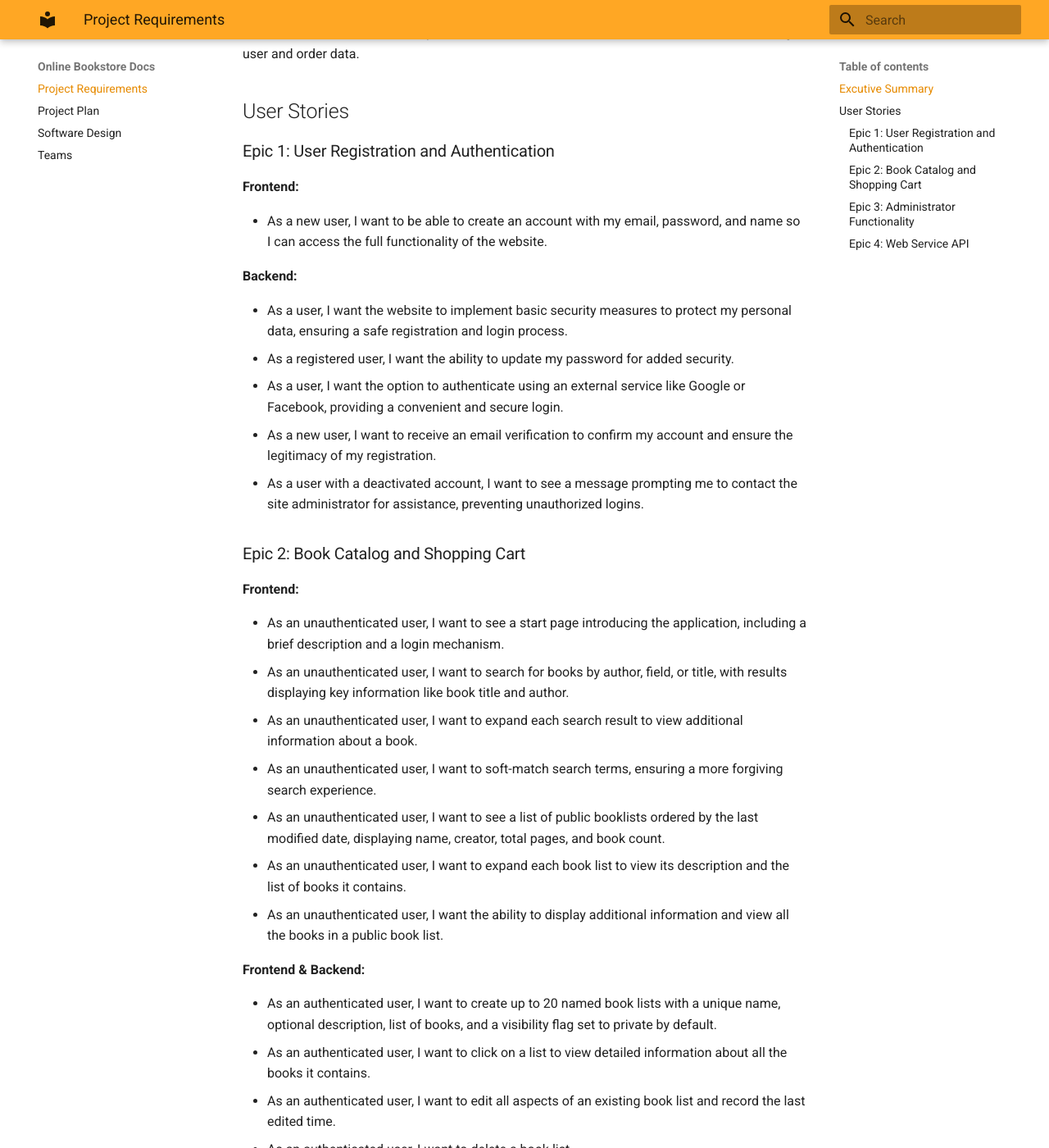
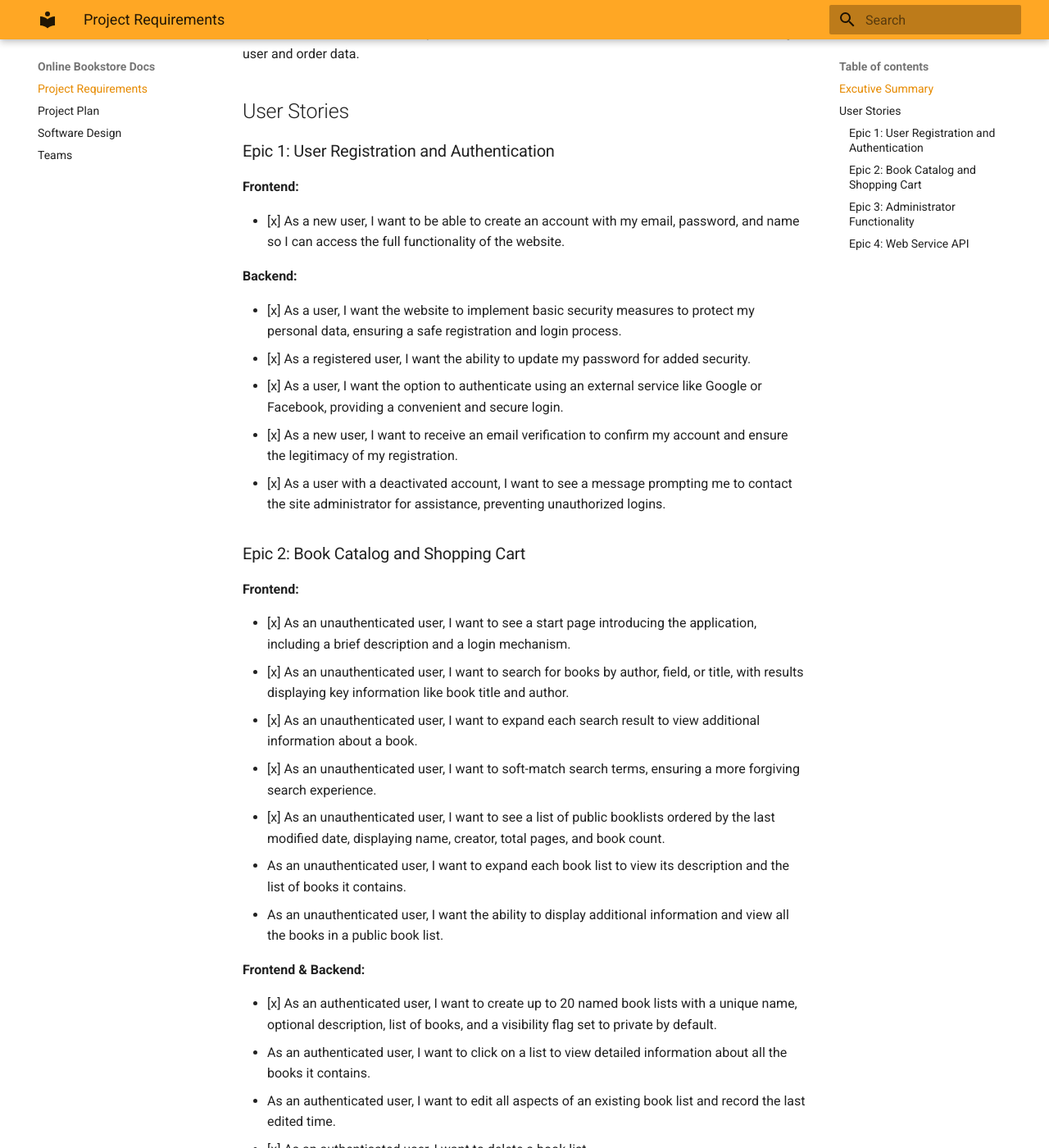
Before and after one commit to ECE9065-Group3/Project-Doc, an MkDocs documentation site: the page built from docs/docs/index.md, in a window 1280 px wide and 1400 px high, scrolled down 306 px. Shown: the whole window at 82% size. Built offline with MkDocs 1.6.1 and Material for MkDocs 9.7.7, drawn with Linux system fonts in a browser that asks for light colours; some of the changed text lies outside the part shown.

Commit message:
Update docs

```diff
--- a/docs/docs/index.md
+++ b/docs/docs/index.md
@@ -7,33 +7,33 @@ In response to the growing demand for a seamless and feature-rich online booksto
 ### Epic 1: User Registration and Authentication
 **Frontend:**
 
-- As a new user, I want to be able to create an account with my email, password, and name so I can access the full functionality of the website.
+- [x] As a new user, I want to be able to create an account with my email, password, and name so I can access the full functionality of the website.
 
 **Backend:**
 
-- As a user, I want the website to implement basic security measures to protect my personal data, ensuring a safe registration and login process.
-- As a registered user, I want the ability to update my password for added security.
-- As a user, I want the option to authenticate using an external service like Google or Facebook, providing a convenient and secure login.
-- As a new user, I want to receive an email verification to confirm my account and ensure the legitimacy of my registration.
-- As a user with a deactivated account, I want to see a message prompting me to contact the site administrator for assistance, preventing unauthorized logins.
+- [x] As a user, I want the website to implement basic security measures to protect my personal data, ensuring a safe registration and login process.
+- [x] As a registered user, I want the ability to update my password for added security.
+- [x] As a user, I want the option to authenticate using an external service like Google or Facebook, providing a convenient and secure login.
+- [x] As a new user, I want to receive an email verification to confirm my account and ensure the legitimacy of my registration.
+- [x] As a user with a deactivated account, I want to see a message prompting me to contact the site administrator for assistance, preventing unauthorized logins.
 
 ### Epic 2: Book Catalog and Shopping Cart
 **Frontend:**
 
-- As an unauthenticated user, I want to see a start page introducing the application, including a brief description and a login mechanism.
-- As an unauthenticated user, I want to search for books by author, field, or title, with results displaying key information like book title and author.
-- As an unauthenticated user, I want to expand each search result to view additional information about a book.
-- As an unauthenticated user, I want to soft-match search terms, ensuring a more forgiving search experience.
-- As an unauthenticated user, I want to see a list of public booklists ordered by the last modified date, displaying name, creator, total pages, and book count.
+- [x] As an unauthenticated user, I want to see a start page introducing the application, including a brief description and a login mechanism.
+- [x] As an unauthenticated user, I want to search for books by author, field, or title, with results displaying key information like book title and author.
+- [x] As an unauthenticated user, I want to expand each search result to view additional information about a book.
+- [x] As an unauthenticated user, I want to soft-match search terms, ensuring a more forgiving search experience.
+- [x] As an unauthenticated user, I want to see a list of public booklists ordered by the last modified date, displaying name, creator, total pages, and book count.
 - As an unauthenticated user, I want to expand each book list to view its description and the list of books it contains.
 - As an unauthenticated user, I want the ability to display additional information and view all the books in a public book list.
 
 **Frontend & Backend:**
 
-- As an authenticated user, I want to create up to 20 named book lists with a unique name, optional description, list of books, and a visibility flag set to private by default.
+- [x] As an authenticated user, I want to create up to 20 named book lists with a unique name, optional description, list of books, and a visibility flag set to private by default.
 - As an authenticated user, I want to click on a list to view detailed information about all the books it contains.
 - As an authenticated user, I want to edit all aspects of an existing book list and record the last edited time.
-- As an authenticated user, I want to delete a book list.
+- [x] As an authenticated user, I want to delete a book list.
 - As an authenticated user, I want to add a review to any public book list.
 
 ### Epic 3: Administrator Functionality
@@ -47,6 +47,6 @@ In response to the growing demand for a seamless and feature-rich online booksto
 ### Epic 4: Web Service API
 **Backend:**
 
-- As a developer, I want to design and implement a clear and appropriate API, defining endpoints, specifying HTTP request methods, and describing expected request and response formats.
-- As a developer, I want to ensure the API design is consistent with the required functionality, including interactions with the database.
-- As a developer, I want to build the web application by integrating and effectively utilizing the designed API for full functionality, including database operations.
+- [x] As a developer, I want to design and implement a clear and appropriate API, defining endpoints, specifying HTTP request methods, and describing expected request and response formats.
+- [x] As a developer, I want to ensure the API design is consistent with the required functionality, including interactions with the database.
+- [x] As a developer, I want to build the web application by integrating and effectively utilizing the designed API for full functionality, including database operations.
```
Also changed, not shown: docs/docs/project plan.md (+1 -0 lines).
